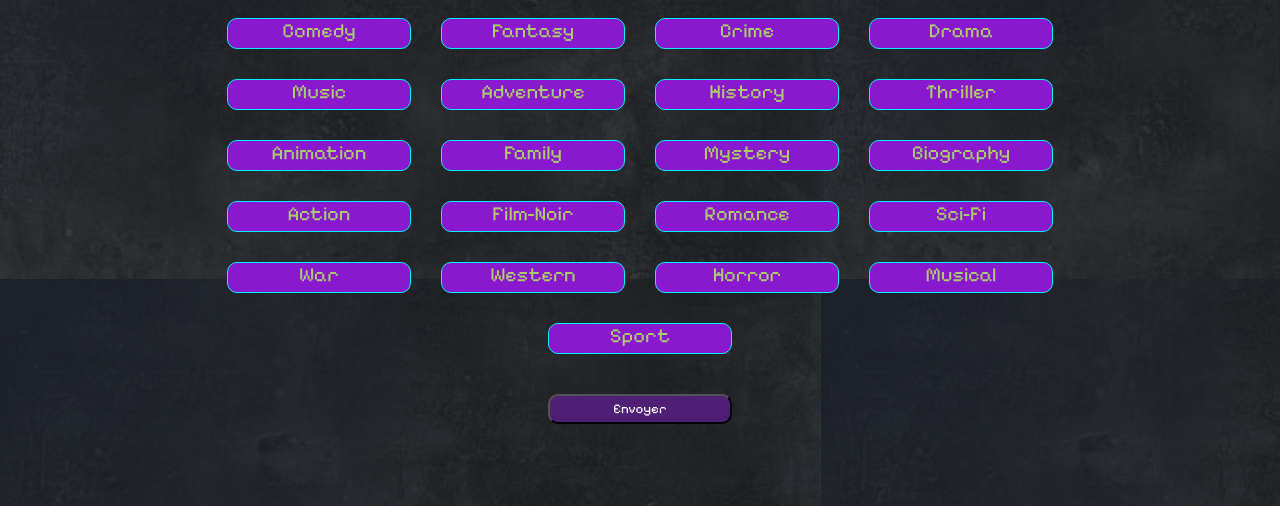
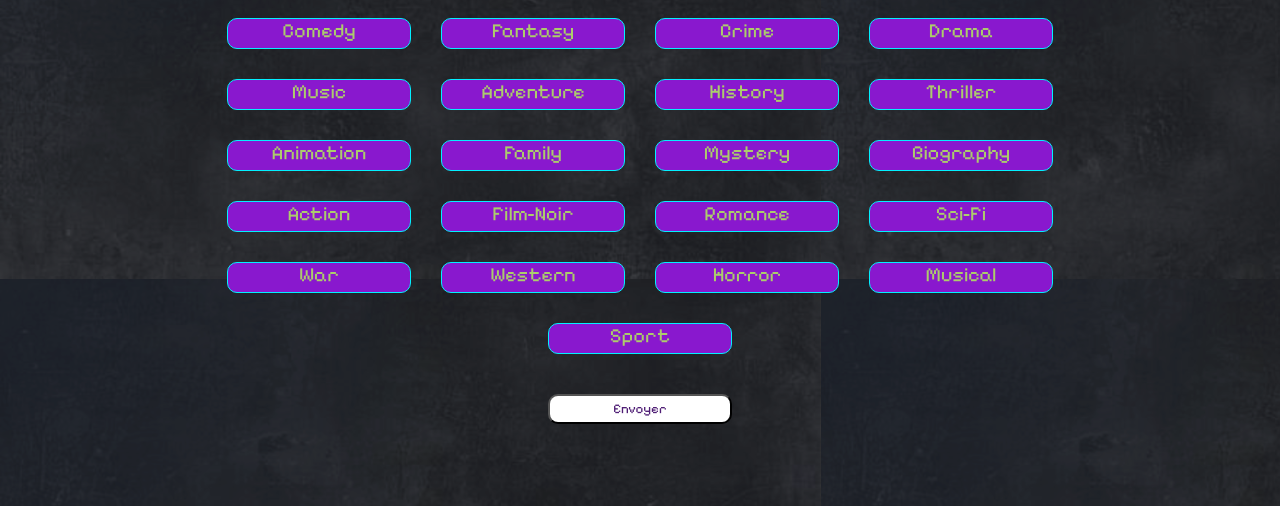
Before and after one commit to feihachim/mzy-projet-test, a plain HTML site: page pages/nuage-idees/index.html in a window 1280 px wide. In both pictures the pointer is over the button "Envoyer". Shown: the part 294-800 px from the top of the page. Drawn offline with Linux system fonts and the light colour scheme.

Commit message:
edité la page css du nuage de mots

```diff
--- a/pages/nuage-idees/style.css
+++ b/pages/nuage-idees/style.css
@@ -132,6 +132,12 @@ h1 {
   background-color: #4f1e75;
   color: white;
   border-radius: 10px;
+  cursor: pointer;
+}
+
+.choice-button:hover {
+  background-color: white;
+  color: #4f1e75;
 }
 
 h1 {
```
